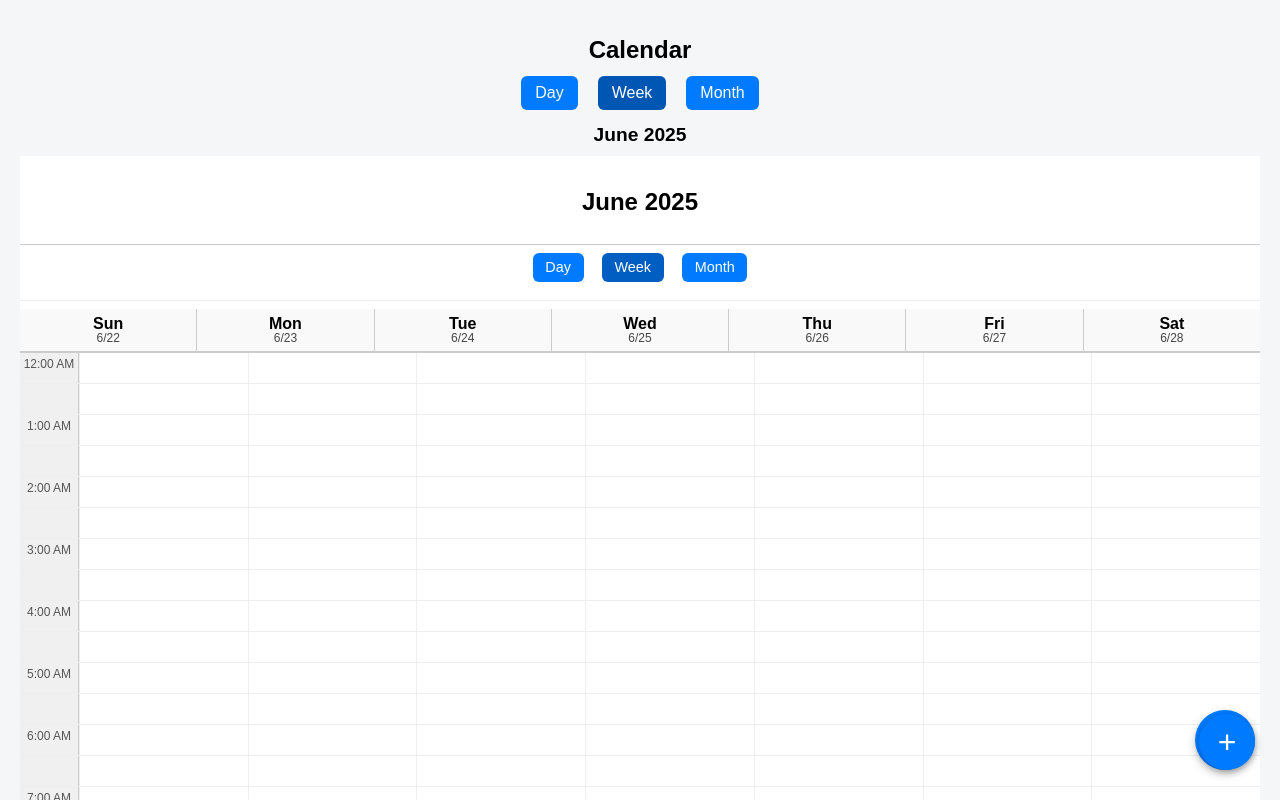
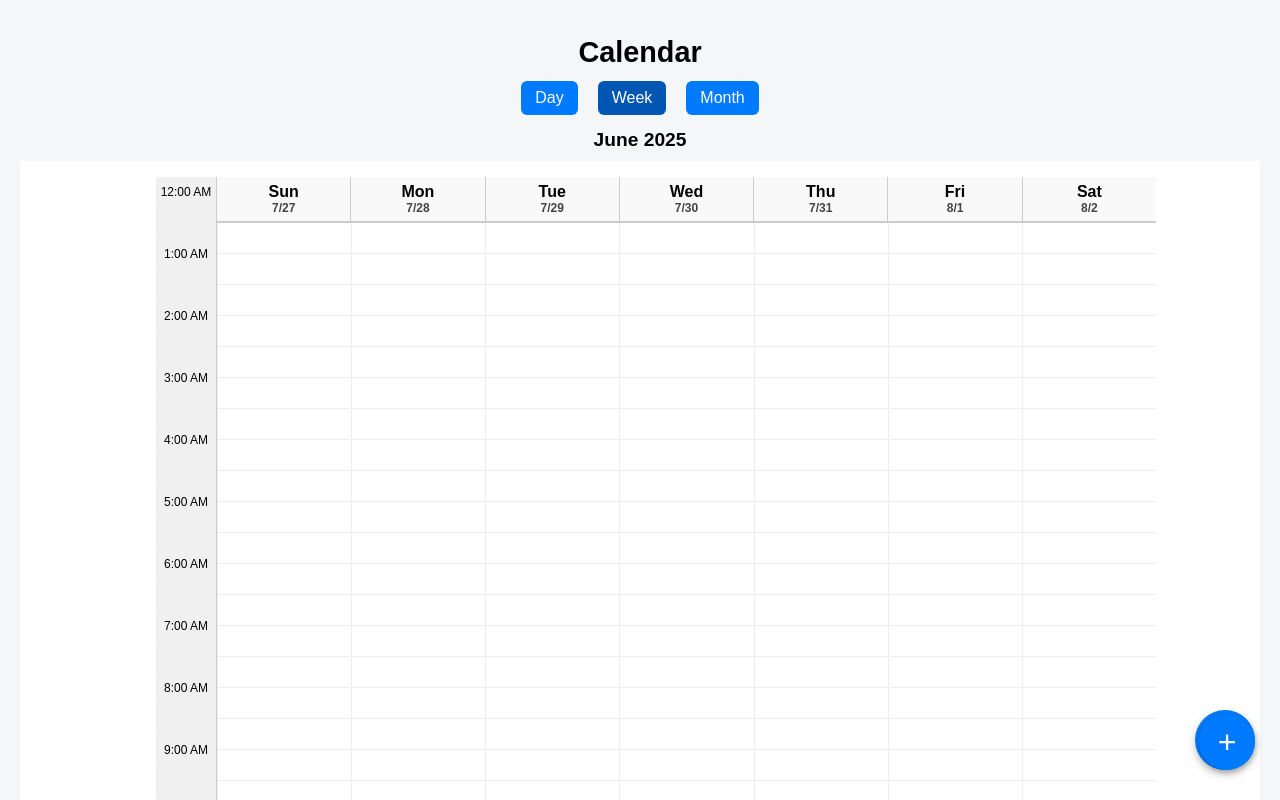
Before and after one commit to JMaraglia/crumb-v3, a React (Vite) app: page /calendar in a window 1280 px wide. Shown: the top 800 px of the page. Built offline with nearby package versions, Linux system fonts and the light colour scheme.

Commit message:
more scrolling fixes

```diff
--- a/src/WeekView.css
+++ b/src/WeekView.css
@@ -1,5 +1,3 @@
-/* --- WeekView.css (Updated for horizontal scroll) --- */
-
 .week-view {
   display: flex;
   flex-direction: column;
@@ -11,69 +9,59 @@
   position: relative;
 }
 
-/* Sticky Header Bar */
-.calendar-header {
-  position: sticky;
-  top: 0;
-  background-color: #fff;
-  padding: 1rem 1rem 0.5rem;
-  z-index: 20;
-  border-bottom: 1px solid #ccc;
-  text-align: center;
-}
-
-.calendar-title {
-  font-size: 1.5rem;
-  font-weight: bold;
-}
-
-/* View Switch Buttons */
-.view-switcher {
+.scroll-container {
   display: flex;
-  justify-content: center;
-  gap: 0.5rem;
-  margin: 0.5rem 0;
-  background-color: #fff;
-  z-index: 15;
-  position: sticky;
-  top: 60px;
-  padding-bottom: 0.5rem;
-  border-bottom: 1px solid #eee;
-}
-
-.view-switcher button {
-  background-color: #007bff;
-  color: white;
-  border: none;
-  padding: 0.4rem 0.8rem;
-  border-radius: 6px;
-  font-size: 0.9rem;
-  cursor: pointer;
-}
-
-.view-switcher button.active {
-  background-color: #005dc1;
-}
-
-/* Scrollable week container */
-.scroll-container {
-  flex: 1;
-  display: flex;
-  overflow-x: auto;              /* ✅ changed from vertical to horizontal scroll */
+  flex-direction: row;
+  overflow-x: auto;
   overflow-y: hidden;
   scroll-snap-type: x mandatory;
 }
 
-/* Each week block */
 .week-block {
-  flex: 0 0 100%;                 /* ✅ snap by full screen width */
+  flex: 0 0 100%;
   scroll-snap-align: start;
-  margin-right: 2rem;
-  border-right: 1px solid #ddd;
-  padding-right: 1rem;
+  display: flex;
+  justify-content: center;
+  padding: 1rem;
 }
 
-/* Day Headers Row */
+.week-inner {
+  display: flex;
+  flex-direction: row;
+  width: 100%;
+  max-width: 1000px;
+}
+
+.time-column {
+  flex-shrink: 0;
+  width: 60px;
+  background-color: #f0f0f0;
+  border-right: 1px solid #ccc;
+  position: sticky;
+  left: 0;
+  z-index: 5;
+}
+
+.time-label-cell {
+  height: 30px;
+  font-size: 0.75rem;
+  text-align: center;
+  border-bottom: 1px solid #eee;
+  display: flex;
+  align-items: center;
+  justify-content: center;
+}
+
+.time-label-cell.empty {
+  background: #f0f0f0;
+}
+
+/* Content beside sticky time column */
+.week-content {
+  flex: 1;
+  overflow: hidden;
+}
+
 .day-headers {
   display: flex;
   background-color: #f8f9fa;
@@ -89,7 +77,6 @@
   display: flex;
   flex-direction: column;
   justify-content: center;
-  line-height: 1.1;
   font-size: 0.9rem;
 }
 
@@ -104,43 +91,27 @@
 
 .day-header > div:last-child {
   font-size: 0.75rem;
-  font-weight: normal;
   color: #444;
 }
 
-/* Time Grid Row Layout */
 .time-grid {
   display: flex;
   flex-direction: column;
 }
 
-/* Each row = 30 mins. 2 rows per hour */
 .time-row {
   display: flex;
   height: 30px;
   border-bottom: 1px solid #eee;
 }
 
-/* Time Labels on the left */
-.time-label {
-  width: 58px;
-  background-color: #f0f0f0;
-  text-align: center;
-  font-size: 0.75rem;
-  padding-top: 4px;
-  color: #555;
-  border-right: 1px solid #ccc;
-  flex-shrink: 0;
-}
-
-/* Individual slot per time block */
 .time-slot {
   flex: 1;
   min-width: 120px;
   border-left: 1px solid #eee;
 }
 
-/* Add Event (+) Button */
+/* Floating + button */
 .add-event-button {
   position: fixed;
   bottom: 20px;
--- a/src/WeekView.jsx
+++ b/src/WeekView.jsx
@@ -2,7 +2,7 @@ import React, { useState, useEffect, useRef } from 'react';
 import './WeekView.css';
 
 function WeekView() {
-  const [weeks, setWeeks] = useState(() => generateWeeks(new Date()));
+  const [weeks, setWeeks] = useState(() => generateWeeks(new Date(), 10));
   const [currentMonth, setCurrentMonth] = useState(getMonthName(new Date()));
   const containerRef = useRef(null);
 
@@ -26,7 +26,6 @@ function WeekView() {
         firstWeekDate.setDate(firstWeekDate.getDate() - (7 * 5));
         setWeeks(prev => [...generateWeeks(firstWeekDate, 5), ...prev]);
 
-        // Maintain horizontal scroll position
         requestAnimationFrame(() => {
           containerRef.current.scrollLeft += weekWidth * 5;
         });
@@ -34,30 +33,34 @@ function WeekView() {
     };
 
     const ref = containerRef.current;
-    if (ref) ref.addEventListener('scroll', handleScroll);
+    if (ref) {
+      ref.addEventListener('scroll', handleScroll);
+
+      // Scroll to middle week on mount
+      const weekWidth = ref.offsetWidth;
+      ref.scrollLeft = weekWidth * 5;
+    }
+
     return () => ref.removeEventListener('scroll', handleScroll);
   }, [weeks]);
 
   return (
     <div className="week-view">
-      <div className="calendar-header">
-        <h2 className="calendar-title">{currentMonth}</h2>
-      </div>
-
-      <div className="view-switcher">
-        <button>Day</button>
-        <button className="active">Week</button>
-        <button>Month</button>
-      </div>
-
       <div className="scroll-container" ref={containerRef}>
         {weeks.map((weekStart, index) => (
           <div key={index} className="week-block">
-            <div className="day-headers">
-              {renderDayHeaders(weekStart)}
-            </div>
-            <div className="time-grid">
-              {renderTimeGrid()}
+            <div className="week-inner">
+              <div className="time-column">
+                {renderTimeLabels()}
+              </div>
+              <div className="week-content">
+                <div className="day-headers">
+                  {renderDayHeaders(weekStart)}
+                </div>
+                <div className="time-grid">
+                  {renderTimeGrid()}
+                </div>
+              </div>
             </div>
           </div>
         ))}
@@ -95,24 +98,32 @@ function renderDayHeaders(startDate) {
   return headers;
 }
 
+function renderTimeLabels() {
+  const labels = [];
+  for (let hour = 0; hour < 24; hour++) {
+    labels.push(
+      <div key={`${hour}-full`} className="time-label-cell">
+        {`${hour === 0 ? 12 : hour > 12 ? hour - 12 : hour}:00 ${hour < 12 ? 'AM' : 'PM'}`}
+      </div>
+    );
+    labels.push(<div key={`${hour}-half`} className="time-label-cell empty" />);
+  }
+  return labels;
+}
+
 function renderTimeGrid() {
   const rows = [];
 
   for (let hour = 0; hour < 24; hour++) {
     rows.push(
       <div key={`${hour}-full`} className="time-row">
-        <div className="time-label">
-          {`${hour === 0 ? 12 : hour > 12 ? hour - 12 : hour}:00 ${hour < 12 ? 'AM' : 'PM'}`}
-        </div>
         {[...Array(7)].map((_, i) => (
           <div key={i} className="time-slot" />
         ))}
       </div>
     );
-
     rows.push(
       <div key={`${hour}-half`} className="time-row">
-        <div className="time-label"></div>
         {[...Array(7)].map((_, i) => (
           <div key={i} className="time-slot" />
         ))}
```
